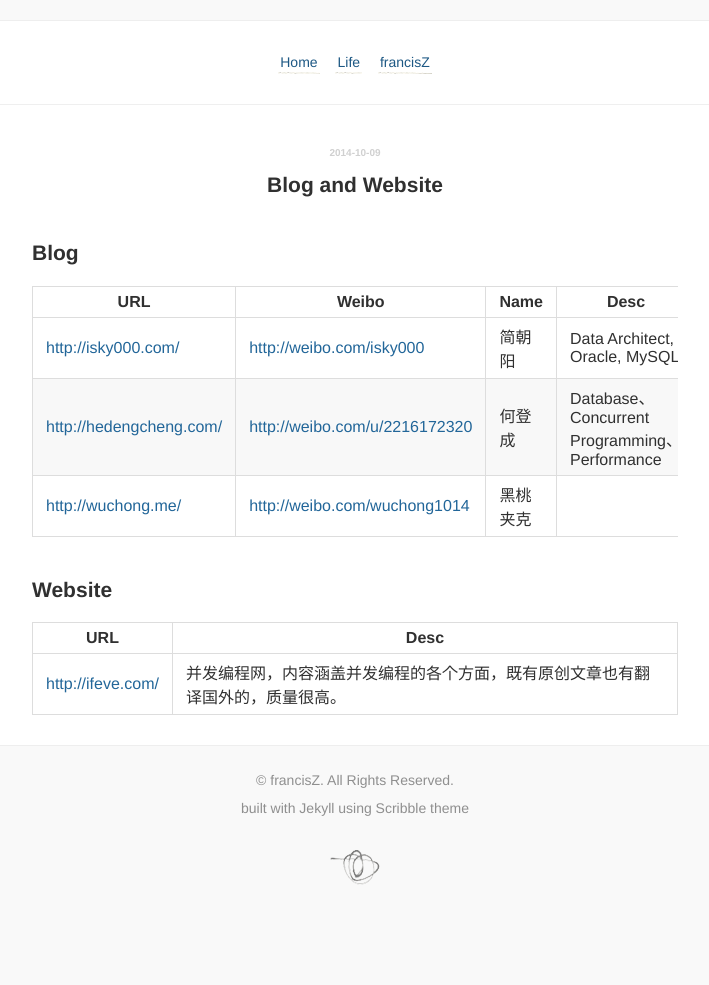
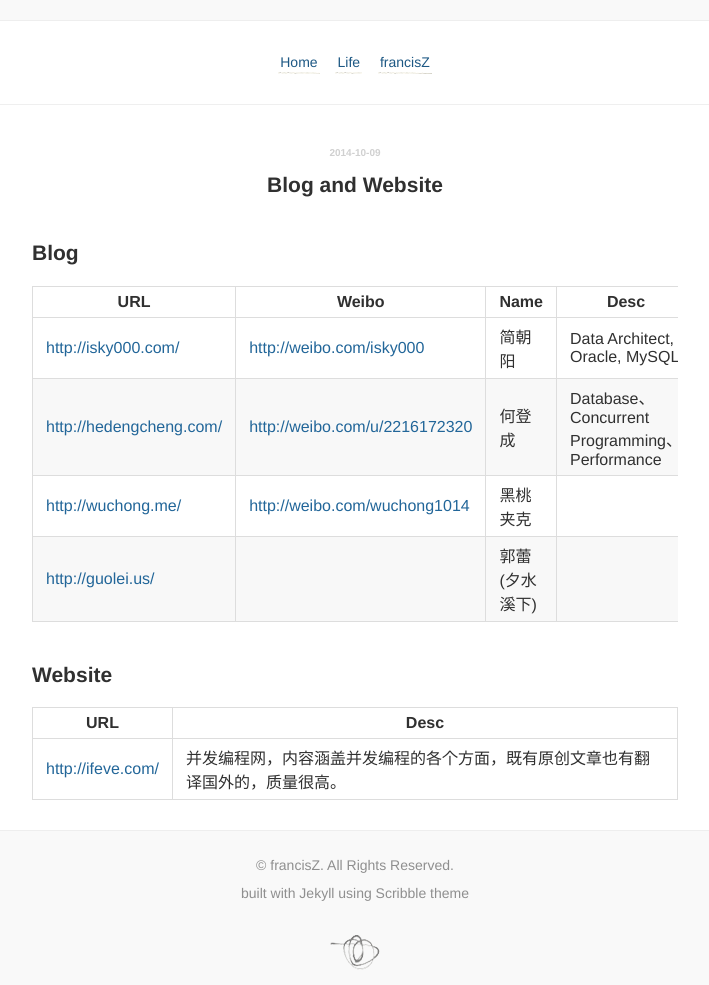
Before and after one commit to franciszhao/franciszhao.github.io, a Jekyll site: the page built from _posts/life/2014-10-09-note.md, in a window 1280 px wide. Shown: the whole page, without its empty margins (285-994 px from the left). Built offline with Jekyll 4.4.1, drawn with Linux system fonts in a browser that asks for light colours; Markdown is read by kramdown in place of the engine named in the settings; before the commit the page ends 900 px from its top, so only the background shows below that; some of the changed lines change nothing that is shown.

Commit message:
Update 2014-10-09-note.md

```diff
--- a/_posts/life/2014-10-09-note.md
+++ b/_posts/life/2014-10-09-note.md
@@ -11,6 +11,7 @@
 |[http://isky000.com/](http://isky000.com/)|[http://weibo.com/isky000](http://weibo.com/isky000)|简朝阳|Data Architect, Oracle, MySQL|
 |[http://hedengcheng.com/](http://hedengcheng.com/)|[http://weibo.com/u/2216172320](http://weibo.com/u/2216172320)|何登成|Database、Concurrent Programming、Performance |
 |[http://wuchong.me/](http://wuchong.me/)|[http://weibo.com/wuchong1014](http://weibo.com/wuchong1014)|黑桃夹克| |
+|[http://guolei.us/](http://guolei.us/)||郭蕾(夕水溪下)||
 
 
 ##Website
```
